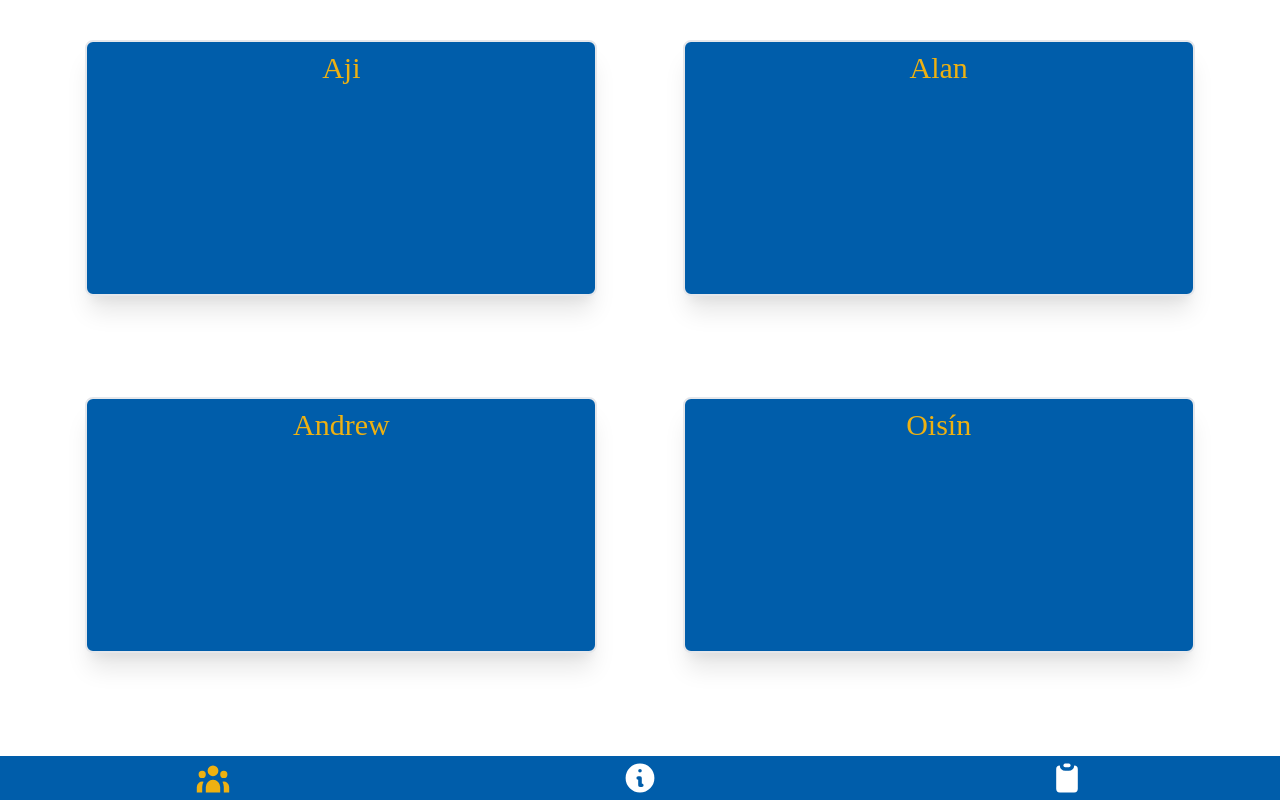
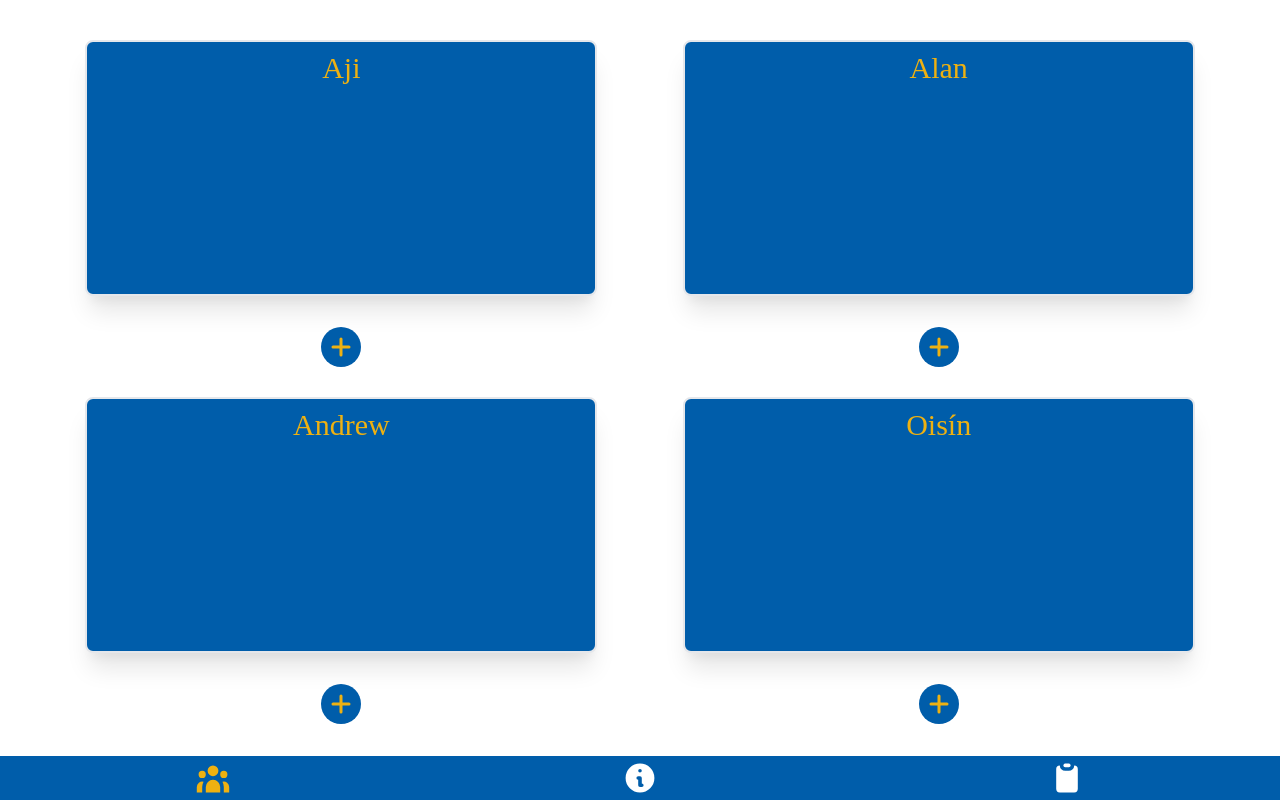
Before and after one commit to StudiousVanilla/blue-magic, a React (Create React App) app: page / in a window 1280 px wide. Built offline with nearby package versions, Linux system fonts and the light colour scheme.

Commit message:
added basic number choice option

```diff
--- a/src/components/Layout.js
+++ b/src/components/Layout.js
@@ -4,11 +4,8 @@ import Header from "./Header";
 import NumberGenerator from "./NumberGenerator";
 import Scoring from "./Scoring";
 import LeaderBoard from "./LeaderBoard";
-import { useState } from "react";
 
 const Layout = () => {
-
-    const [names, setNames] = useState([])
 
 
     return (
@@ -16,7 +13,7 @@ const Layout = () => {
         <BrowserRouter>
             <Header/>
             <Routes>
-                <Route path="/" element={<NumberGenerator setNames={setNames} names={names}/>}/>
+                <Route path="/" element={<NumberGenerator/>}/>
                 <Route path="/scoring" element={<Scoring/>}/>
                 <Route path="/leaderboard" element={<LeaderBoard/>}/>
             </Routes>
--- a/src/components/NumberGenerator.js
+++ b/src/components/NumberGenerator.js
@@ -1,7 +1,7 @@
 import { useState } from "react";
 import PlayersDisplay from "./PlayersDisplay";
 
-const NumberGenerator = ({setNames, names}) => {
+const NumberGenerator = () => {
 
     const [startingXV, setStartingXV] = useState([])
     const [bench, setBench] = useState([])
@@ -73,8 +73,6 @@ const NumberGenerator = ({setNames, names}) => {
 
         <div className="h-full">
             <PlayersDisplay
-            names={names}
-            setNames={setNames}
             generateNumbers={generateNumbers}
             startingXV={startingXV}
             bench={bench}
--- a/src/components/PlayersDisplay.js
+++ b/src/components/PlayersDisplay.js
@@ -1,21 +1,69 @@
-// import { useState } from "react";
+import { useState } from "react";
 
-const PlayersDisplay = ({generateNumbers, startingXV, bench, setNames, names}) => {
+const PlayersDisplay = ({ generateNumbers, startingXV, bench }) => {
 
-    // const [names, setNames] = useState([])
+    const [names, setNames] = useState([])
 
-    const addNames = (name) =>{
+    const [ajiNumber, setAjiNumber] = useState(null)
+    const [alanNumber, setAlanNumber] = useState(null)
+    const [andrewNumber, setAndrewNumber] = useState(null)
+    const [oisinNumber, setOisinNumber] = useState(null)
+
+    const addNames = (name) => {
 
 
-        if(names.includes(name)){
+        if (names.includes(name)) {
             return
         }
-        else{
+        else {
             generateNumbers()
             setNames(names.concat(name))
             console.log(names)
             console.log(startingXV)
             console.log(bench)
+        }
+    }
+
+    const incrementNumber = (name) =>{
+        if(name === 'aji'){
+            setAjiNumber((prev) =>{
+                if(prev > 22){
+                    return 1
+                }
+                else{
+                    return prev+1
+                }
+            })
+        }
+        else if(name === 'alan'){
+            setAlanNumber((prev) =>{
+                if(prev > 22){
+                    return 1
+                }
+                else{
+                    return prev+1
+                }
+            })
+        }
+        else if(name === 'andrew'){
+            setAndrewNumber((prev) =>{
+                if(prev > 22){
+                    return 1
+                }
+                else{
+                    return prev+1
+                }
+            })
+        }
+        else if(name === 'oisin'){
+            setOisinNumber((prev) =>{
+                if(prev > 22){
+                    return 1
+                }
+                else{
+                    return prev+1
+                }
+            })
         }
     }
 
@@ -25,45 +73,87 @@ const PlayersDisplay = ({generateNumbers, startingXV, bench, setNames, names}) =
         <div className="h-full flex items-start justify-evenly flex-wrap pt-10">
 
             <div className="w-2/5 h-2/5 max-h-64 rounded-lg shadow-xl bg-leinster-blue border-2 hover:border-leinster-gold"
-            onClick={()=>addNames('aji')}>
+                onClick={() => addNames('aji')}>
                 <p className="p-2 sm:text-3xl text-2xl text-leinster-gold font-body">Aji</p>
-                <div className="w-full h-3/4 flex flex-col justify-start">
-                    <div className="my-4 text-white text-5xl font-bold font-jersey transition transform hover:-translate-y-1">{startingXV[names.indexOf('aji')]}</div>
-                    <div className="text-white text-5xl font-bold font-jersey">{bench[names.indexOf('aji')]}</div>
+                <div className="w-full h-full flex flex-col justify-start">
+                    <div className="my-2 text-white text-5xl font-bold font-jersey transition transform hover:-translate-y-1">{startingXV[names.indexOf('aji')]}</div>
+                    <div className="my-2 text-white text-5xl font-bold font-jersey">{bench[names.indexOf('aji')]}</div>
+                    <div className="my-2 text-white text-5xl font-bold font-jersey">{ajiNumber}</div>
                 </div>
             </div>
 
             <div className="w-2/5 h-2/5 max-h-64 rounded-lg shadow-xl bg-leinster-blue border-2 hover:border-leinster-gold"
-            onClick={()=>addNames('alan')}>
+                onClick={() => addNames('alan')}>
                 <p className="p-2 sm:text-3xl text-2xl text-leinster-gold font-body">Alan</p>
                 <div className="w-full h-3/4 flex flex-col justify-start">
-                    <div className="my-4 text-white text-5xl font-bold font-jersey">{startingXV[names.indexOf('alan')]}</div>
-                    <div className="text-white text-5xl font-bold font-jersey">{bench[names.indexOf('alan')]}</div>
+                    <div className="my-2 text-white text-5xl font-bold font-jersey">{startingXV[names.indexOf('alan')]}</div>
+                    <div className="my-2 text-white text-5xl font-bold font-jersey">{bench[names.indexOf('alan')]}</div>
+                    <div className="my-2 text-white text-5xl font-bold font-jersey">{alanNumber}</div>
+                </div>
+            </div>
+
+            <div className="w-full flex  items-start justify-evenly">
+                <div className="w-2/5 flex justify-center">
+                    <div className="w-10 h-10 flex justify-center items-center text-lg text-leinster-gold bg-leinster-blue rounded-full"
+                    onClick={() => incrementNumber('aji')}>
+                        <svg xmlns="http://www.w3.org/2000/svg" className="h-6 w-6" fill="none" viewBox="0 0 24 24" stroke="currentColor">
+                            <path strokeLinecap="round" strokeLinejoin="round" strokeWidth={3} d="M12 4v16m8-8H4" />
+                        </svg>
+                    </div>
+                </div>
+                <div className="w-2/5 flex justify-center">
+                    <div className="w-10 h-10 flex justify-center items-center text-lg text-leinster-gold bg-leinster-blue rounded-full"
+                    onClick={() => incrementNumber('alan')}>
+                        <svg xmlns="http://www.w3.org/2000/svg" className="h-6 w-6" fill="none" viewBox="0 0 24 24" stroke="currentColor">
+                            <path strokeLinecap="round" strokeLinejoin="round" strokeWidth={3} d="M12 4v16m8-8H4" />
+                        </svg>
+                    </div>
                 </div>
             </div>
 
             <div className="w-2/5 h-2/5 max-h-64 rounded-lg shadow-xl bg-leinster-blue border-2 hover:border-leinster-gold"
-            onClick={()=>addNames('andrew')}>
+                onClick={() => addNames('andrew')}>
                 <p className="p-2 sm:text-3xl text-2xl text-leinster-gold font-body">Andrew</p>
                 <div className="w-full h-3/4 flex flex-col justify-start">
-                    <div className="my-4 text-white text-5xl font-bold font-jersey">{startingXV[names.indexOf('andrew')]}</div>
-                    <div className="text-white text-5xl font-bold font-jersey">{bench[names.indexOf('andrew')]}</div>
+                    <div className="my-2 text-white text-5xl font-bold font-jersey">{startingXV[names.indexOf('andrew')]}</div>
+                    <div className="my-2 text-white text-5xl font-bold font-jersey">{bench[names.indexOf('andrew')]}</div>
+                    <div className="my-2 text-white text-5xl font-bold font-jersey">{andrewNumber}</div>
                 </div>
             </div>
 
             <div className="w-2/5 h-2/5 max-h-64 rounded-lg shadow-xl bg-leinster-blue border-2 hover:border-leinster-gold"
-            onClick={()=>addNames('oisin')}>
+                onClick={() => addNames('oisin')}>
                 <p className="p-2 sm:text-3xl text-2xl text-leinster-gold font-body">Oisín</p>
                 <div className="w-full h-3/4 flex flex-col justify-start">
-                    <div className="my-4 text-white text-5xl font-bold font-jersey">{startingXV[names.indexOf('oisin')]}</div>
-                    <div className="text-white text-5xl font-bold font-jersey">{bench[names.indexOf('oisin')]}</div>
+                    <div className="my-2 text-white text-5xl font-bold font-jersey">{startingXV[names.indexOf('oisin')]}</div>
+                    <div className="my-2 text-white text-5xl font-bold font-jersey">{bench[names.indexOf('oisin')]}</div>
+                    <div className="my-2 text-white text-5xl font-bold font-jersey">{oisinNumber}</div>
+                </div>
+            </div>
+
+            <div className="w-full flex  items-start justify-evenly">
+                <div className="w-2/5 flex justify-center">
+                    <div className="w-10 h-10 flex justify-center items-center text-lg text-leinster-gold bg-leinster-blue rounded-full"
+                    onClick={() => incrementNumber('andrew')}>
+                        <svg xmlns="http://www.w3.org/2000/svg" className="h-6 w-6" fill="none" viewBox="0 0 24 24" stroke="currentColor">
+                            <path strokeLinecap="round" strokeLinejoin="round" strokeWidth={3} d="M12 4v16m8-8H4" />
+                        </svg>
+                    </div>
+                </div>
+                <div className="w-2/5 flex justify-center">
+                    <div className="w-10 h-10 flex justify-center items-center text-lg text-leinster-gold bg-leinster-blue rounded-full"
+                    onClick={() => incrementNumber('oisin')}>
+                        <svg xmlns="http://www.w3.org/2000/svg" className="h-6 w-6" fill="none" viewBox="0 0 24 24" stroke="currentColor">
+                            <path strokeLinecap="round" strokeLinejoin="round" strokeWidth={3} d="M12 4v16m8-8H4" />
+                        </svg>
+                    </div>
                 </div>
             </div>
 
 
         </div>
 
-     );
+    );
 }
 
 export default PlayersDisplay;
```
